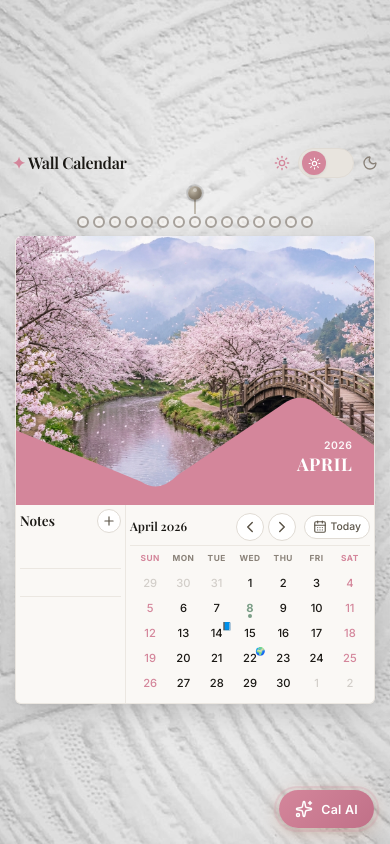
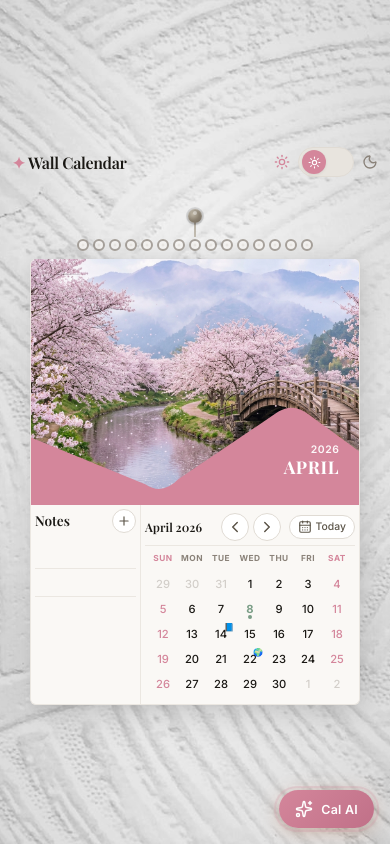
Before and after one commit to Aashiskr/Calendar, a Next.js app: page / in a window 390 px wide. Built offline with nearby package versions, Linux system fonts and the light colour scheme.

Commit message:
style: enforce spacious margins and true vertical centering on mobile

```diff
--- a/src/styles/calendar.module.css
+++ b/src/styles/calendar.module.css
@@ -1074,13 +1074,13 @@
 /* Responsive */
 @media (max-width: 600px) {
   .pageContainer {
-    padding: var(--space-sm) var(--space-sm) 80px var(--space-sm);
+    padding: 20px 10px 100px 10px;
     justify-content: center;
   }
 
   .pageHeader {
     padding: var(--space-sm) var(--space-sm);
-    margin-bottom: 0;
+    margin-bottom: var(--space-lg);
   }
 
   .pageTitle {
@@ -1088,8 +1088,8 @@
   }
 
   .calendarShell {
-    width: 95vw;
-    max-width: 360px;
+    width: 90vw;
+    max-width: 330px;
     margin: 0 auto;
   }
 
```
